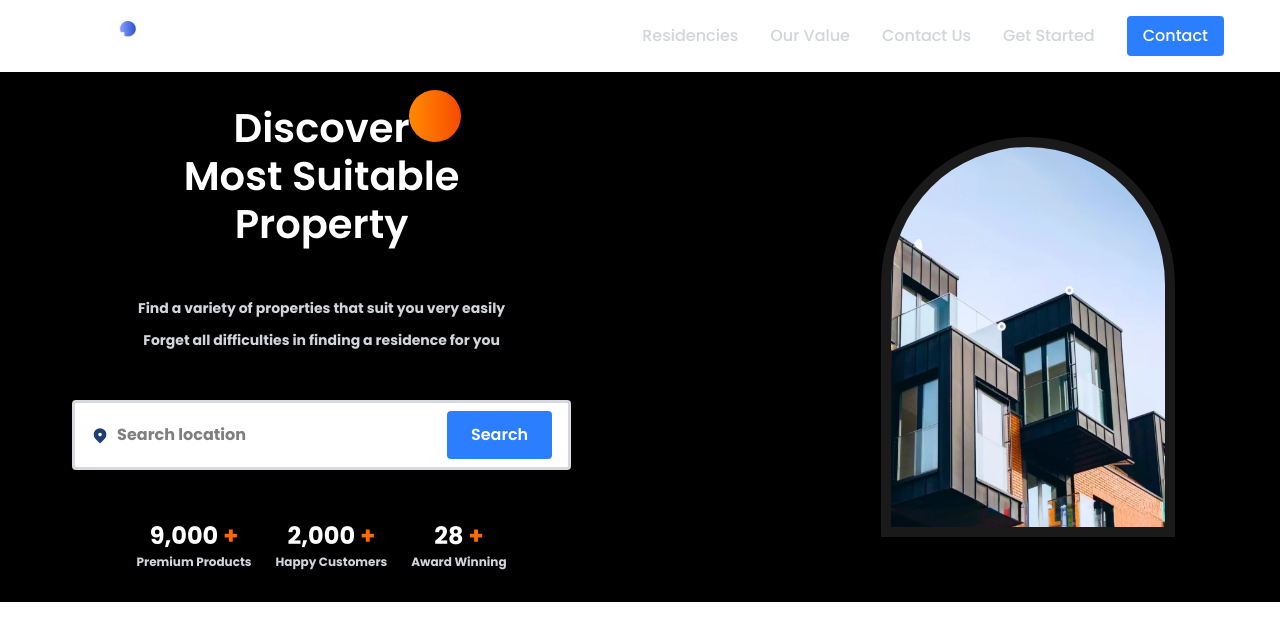
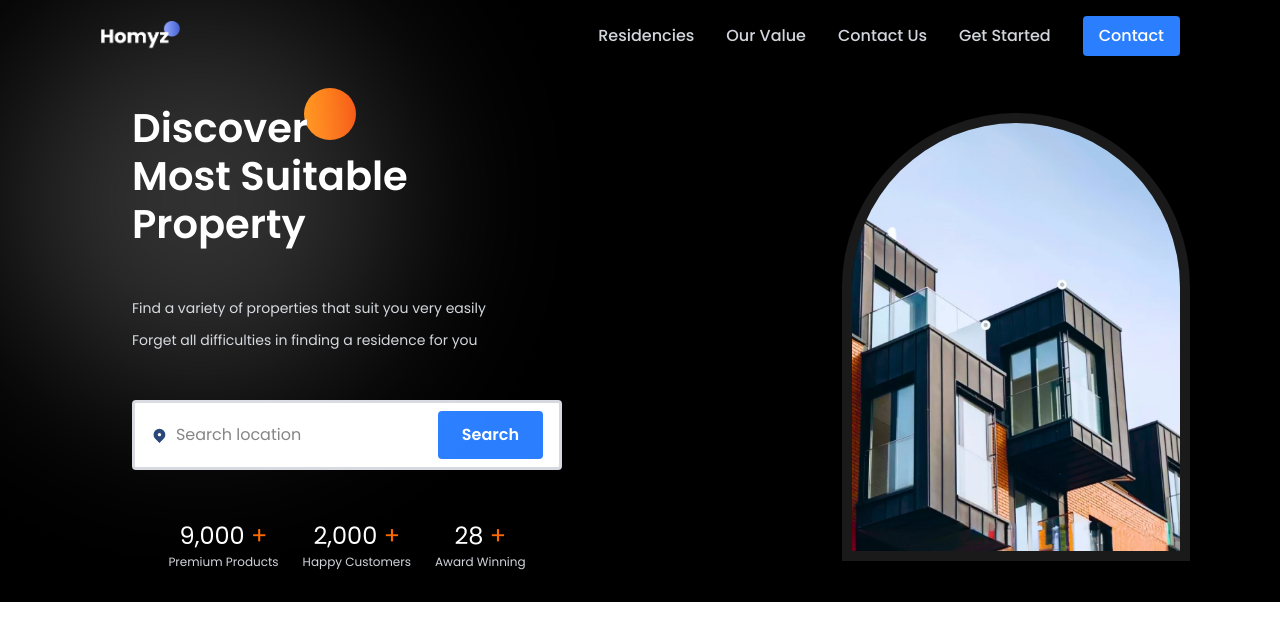
Before and after one commit to devchauhan02/BrickByte, a React (Vite) app in the folder client/: page / in a window 1280 px wide. Shown: the top 640 px of the page. Built offline with nearby package versions, Linux system fonts and the light colour scheme.

Commit message:
add-some-more-tailwind

```diff
--- a/client/src/App.jsx
+++ b/client/src/App.jsx
@@ -1,13 +1,19 @@
-import Hero from "./component/Hero"
-import Header from "./component/Header"
+import Hero from "./component/Hero";
+import Header from "./component/Header";
 
 const App = () => {
   return (
-    <div className="text-center font-bold text-red-400">
-        <Header/>
-        <Hero/>
+    <div className="relative overflow-x-clip bg-black">
+      {/* White Gradient Blur */}
+      <div className="absolute top-0 left-0 w-[25rem] h-[25rem] bg-white opacity-20 blur-[90px] rounded-full z-[51]" />
+
+      {/* Main Content */}
+      <div className="relative z-[1]">
+        <Header />
+        <Hero />
+      </div>
     </div>
-  )
-}
+  );
+};
 
-export default App
+export default App;
--- a/client/src/component/Header.jsx
+++ b/client/src/component/Header.jsx
@@ -10,10 +10,10 @@ const Header = () => {
 
   return (
     <section
-      className="sticky top-0 z-[99] w-full bg-black"
+      className="sticky top-0 z-[50] w-full bg-transparent "
       style={{ background: headerColor }}
     >
-      <div className="max-w-[1200px] mx-auto flex justify-between items-center py-4 px-6 sm:px-4 text-white">
+      <div className="max-w-[1200px] mx-auto flex justify-between items-center py-4 px-6 sm:px-15 text-white">
         {/* Logo */}
         <img src="./logo.png" alt="logo" className="w-24 sm:w-20" />
 
--- a/client/src/component/Hero.jsx
+++ b/client/src/component/Hero.jsx
@@ -4,17 +4,17 @@ import { motion } from "framer-motion";
 
 const Hero = () => {
   return (
-    <section className="relative z-[1] text-white pb-8 bg-black pt-8">
+    <section className="relative z-[1] text-white pb-8 bg-transparent pt-8">
       <div className="flex justify-between items-center w-full max-w-[1200px] mx-auto px-4 sm:px-6 lg:px-8">
         {/* Left Side */}
-        <div className="flex flex-col gap-12 max-w-[550px]">
+        <div className="flex flex-col gap-12 max-w-[550px] sm:px-15">
           <div className="relative z-[1]">
-            <div className="absolute right-[22%] -top-[10%] w-13 h-13 rounded-full z-[-10] bg-gradient-to-r from-orange-400 to-orange-600" />
+            <div className="absolute right-[48%] -top-[11%] w-13 h-13 rounded-full z-[-10] bg-gradient-to-r from-orange-400 to-orange-600" />
             <motion.h1
               initial={{ y: "2rem", opacity: 0 }}
               animate={{ y: 0, opacity: 1 }}
               transition={{ duration: 2, type: "ease-in" }}
-              className="font-semibold text-[3.8rem] leading-[4rem] sm:text-[2.5rem] sm:leading-[3rem]"
+              className="font-semibold text-[3.8rem] leading-[4rem] sm:text-[2.5rem] sm:leading-[3rem] "
             >
               Discover <br />
               Most Suitable <br /> Property
@@ -68,7 +68,7 @@ const Hero = () => {
             initial={{ x: "7rem", opacity: 0 }}
             animate={{ x: 0, opacity: 1 }}
             transition={{ duration: 2, type: "ease-in" }}
-            className="w-[38rem] h-[34rem] sm:w-[90%] sm:h-[25rem] overflow-hidden rounded-t-[18rem] border-[10px] border-white/10"
+            className="w-[38rem] h-[34rem] sm:w-[95%] sm:h-[28rem] overflow-hidden rounded-t-[18rem] border-[10px] border-white/10"
           >
             <img src="./hero-image.png" alt="houses" className="w-full h-full object-cover" />
           </motion.div>
--- a/client/src/hooks/useHeaderColor.jsx
+++ b/client/src/hooks/useHeaderColor.jsx
@@ -1,23 +1,22 @@
 import { useEffect, useState } from "react";
 
 const useHeaderColor = () => {
-const [headerColor, setHeaderColor] = useState(false)
-  //to handle shadow of header
+  const [headerColor, setHeaderColor] = useState("#000000");
+
   useEffect(() => {
-    function handleScroll() {
-      if (window.scrollY > 8) {
-        setHeaderColor("#302e2e")
+    const handleScroll = () => {
+      if (window.scrollY > 20) {
+        setHeaderColor("rgba(0, 0, 0, 0.8)");
       } else {
-        setHeaderColor("none");
+        setHeaderColor("#000000");
       }
-    }
+    };
+
     window.addEventListener("scroll", handleScroll);
-    return () => {
-      window.removeEventListener("scroll", handleScroll);
-    };
+    return () => window.removeEventListener("scroll", handleScroll);
   }, []);
 
-  return headerColor
+  return headerColor;
 };
 
 export default useHeaderColor;
```
